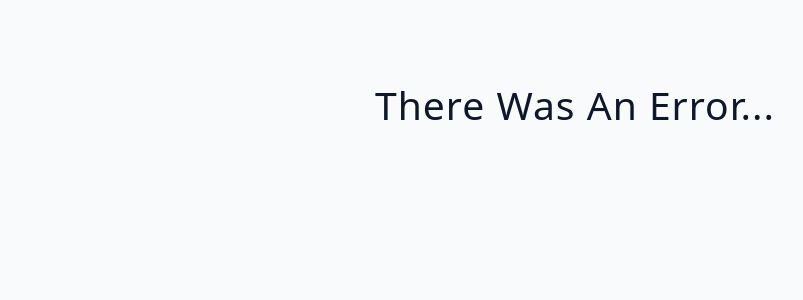
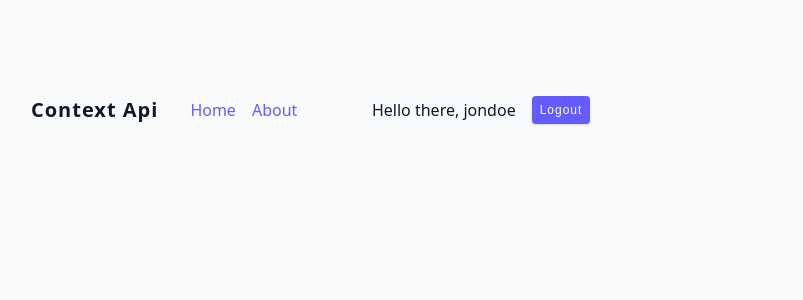
Before and after one commit to szvitek/advanced-react, a React (Vite) app: page / in a window 1280 px wide. Shown: the top 300 px of the page, without its empty margins (65-868 px from the left). Built offline with nearby package versions, Linux system fonts and the light colour scheme; no server answers.

Commit message:
feat(context): context-api exercises

```diff
--- a/src/App.jsx
+++ b/src/App.jsx
@@ -1,9 +1,9 @@
-import Starter from './tutorial/08-custom-hooks/02-fetch-data';
+import Navbar from './tutorial/09-context-api/context/Navbar';
 
 function App() {
   return (
     <div className="container">
-      <Starter />
+      <Navbar />
     </div>
   );
 }
--- /dev/null
+++ b/src/tutorial/09-context-api/context/NavLinks.jsx
@@ -0,0 +1,18 @@
+import UserContainer from './UserContainer';
+
+const NavLinks = () => {
+  return (
+    <div className="nav-container">
+      <ul className="nav-links">
+        <li>
+          <a href="#">home</a>
+        </li>
+        <li>
+          <a href="#">about</a>
+        </li>
+      </ul>
+      <UserContainer />
+    </div>
+  );
+};
+export default NavLinks;
--- /dev/null
+++ b/src/tutorial/09-context-api/context/Navbar.jsx
@@ -0,0 +1,25 @@
+import { createContext, useContext, useState } from 'react';
+import NavLinks from './NavLinks';
+
+export const NavbarContext = createContext();
+
+// custom hook
+export const useNavbarContext = () => useContext(NavbarContext);
+
+const Navbar = () => {
+  const [user, setUser] = useState({ name: 'jondoe' });
+
+  const logout = () => {
+    setUser(null);
+  };
+
+  return (
+    <NavbarContext.Provider value={{ user, logout }}>
+      <nav className="navbar">
+        <h5>context api</h5>
+        <NavLinks />
+      </nav>
+    </NavbarContext.Provider>
+  );
+};
+export default Navbar;
--- /dev/null
+++ b/src/tutorial/09-context-api/context/UserContainer.jsx
@@ -0,0 +1,22 @@
+import { useNavbarContext } from './Navbar';
+
+const UserContainer = () => {
+  const { user, logout } = useNavbarContext();
+  return (
+    <div className="user-container">
+      {user ? (
+        user && (
+          <>
+            <p>Hello there, {user.name}</p>
+            <button className="btn" onClick={logout}>
+              Logout
+            </button>
+          </>
+        )
+      ) : (
+        <p>please login</p>
+      )}
+    </div>
+  );
+};
+export default UserContainer;
--- /dev/null
+++ b/src/tutorial/09-context-api/prop-drilling/NavLinks.jsx
@@ -0,0 +1,18 @@
+import UserContainer from './UserContainer';
+
+const NavLinks = ({ user, logout }) => {
+  return (
+    <div className="nav-container">
+      <ul className="nav-links">
+        <li>
+          <a href="#">home</a>
+        </li>
+        <li>
+          <a href="#">about</a>
+        </li>
+      </ul>
+      <UserContainer user={user} logout={logout} />
+    </div>
+  );
+};
+export default NavLinks;
--- /dev/null
+++ b/src/tutorial/09-context-api/prop-drilling/Navbar.jsx
@@ -0,0 +1,18 @@
+import { useState } from 'react';
+import NavLinks from './NavLinks';
+
+const Navbar = () => {
+  const [user, setUser] = useState({ name: 'jondoe' });
+
+  const logout = () => {
+    setUser(null);
+  };
+
+  return (
+    <nav className="navbar">
+      <h5>context api</h5>
+      <NavLinks user={user} logout={logout} />
+    </nav>
+  );
+};
+export default Navbar;
--- /dev/null
+++ b/src/tutorial/09-context-api/prop-drilling/UserContainer.jsx
@@ -0,0 +1,19 @@
+const UserContainer = ({ user, logout }) => {
+  return (
+    <div className="user-container">
+      {user ? (
+        user && (
+          <>
+            <p>Hello there, {user.name}</p>
+            <button className="btn" onClick={logout}>
+              Logout
+            </button>
+          </>
+        )
+      ) : (
+        <p>please login</p>
+      )}
+    </div>
+  );
+};
+export default UserContainer;
```
